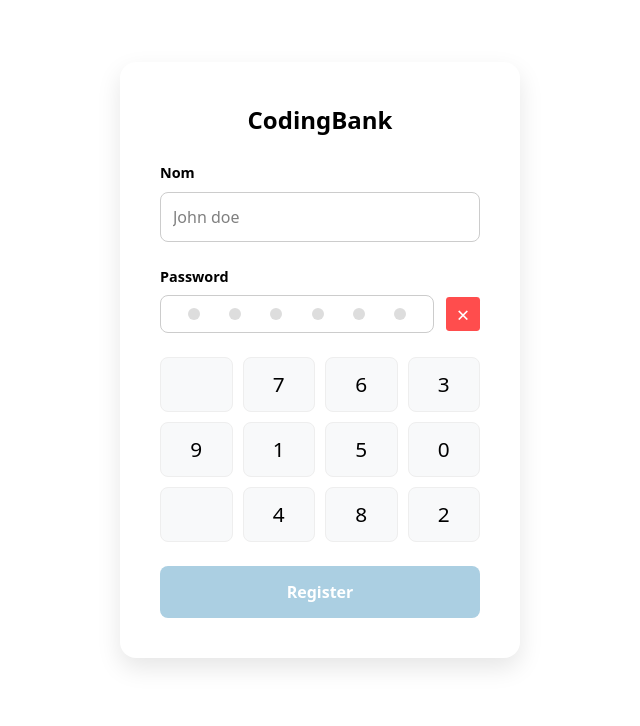
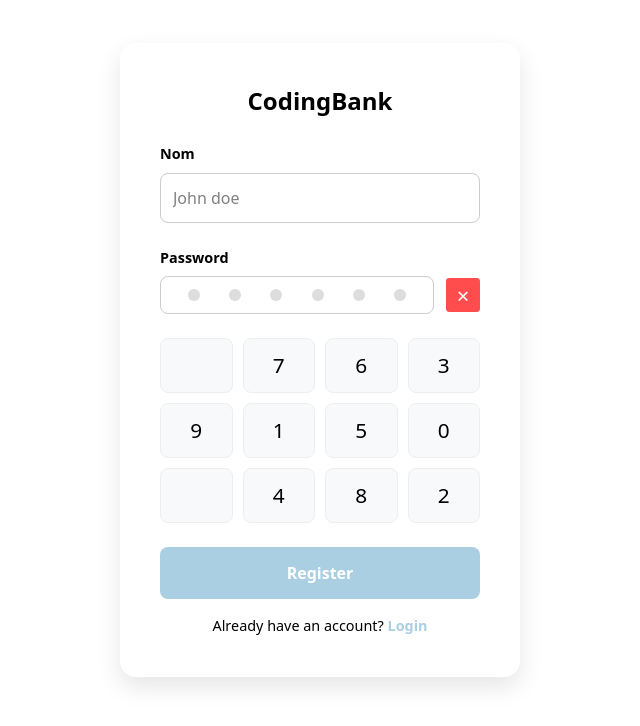
Before and after one commit to denisezahreddine/angular-project, an Angular app: page /register in a window 1280 px wide. Shown: the top 726 px of the page, without its empty margins (320-960 px from the left). Built offline with nearby package versions, Linux system fonts and the light colour scheme.

Commit message:
add login in register page

```diff
--- a/src/app/pages/registration/register.component.html
+++ b/src/app/pages/registration/register.component.html
@@ -41,6 +41,8 @@
       <app-button (btnClick)="onOk()" >OK</app-button>
     </div>
     }
-
+    <p class="footer">
+      Already have an account? <a routerLink="/login">Login</a>
+    </p>
   </div>
 </div>
--- a/src/app/pages/registration/register.component.ts
+++ b/src/app/pages/registration/register.component.ts
@@ -16,7 +16,7 @@
   selector: 'app-registration',
   standalone: true,
   providers: [RegistrationViewModel],
-  imports: [ButtonComponent, PasswordComponent],
+  imports: [RouterLink,ButtonComponent, PasswordComponent, RouterLink],
   templateUrl: './register.component.html',
   styleUrl: './register.component.css'
 })
```
